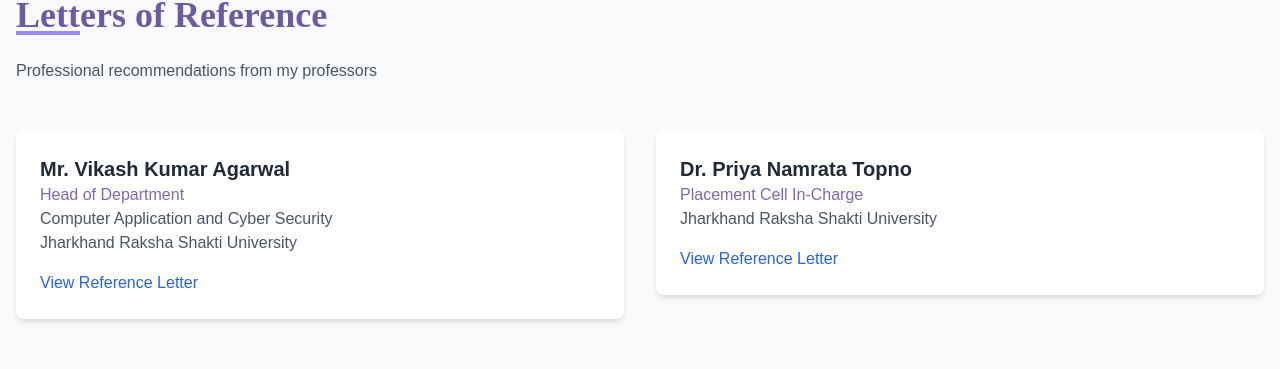
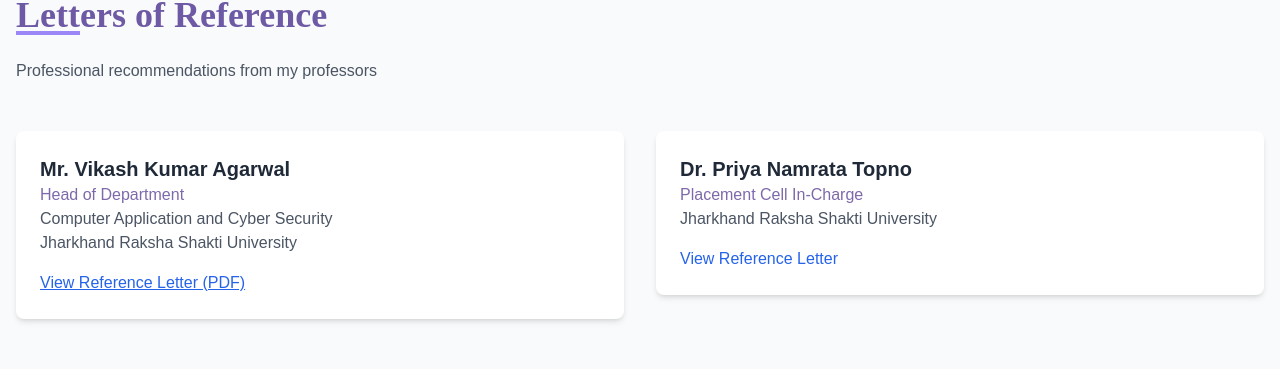
Before and after one commit to asthaanand12/asthasportfolio, a React (Vite) app: page / in a window 1280 px wide. Shown: the part 6217-6586 px from the top of the page. Built offline with nearby package versions, Linux system fonts and the light colour scheme.

Commit message:
Fix: Open PDF on reference letter click
Update the reference letter path for Mr. Vikash Kumar Agarwal to open a PDF on click.

```diff
--- a/src/components/References.tsx
+++ b/src/components/References.tsx
@@ -15,13 +15,15 @@ const references = [
     title: "Head of Department",
     department: "Computer Application and Cyber Security",
     institution: "Jharkhand Raksha Shakti University",
-    letter: "/lovable-uploads/e3de25ed-e935-45f9-8d4e-c4eeb00324d1.png"
+    letter: null,
+    pdf: "/lovable-uploads/d417dcd4-4c0e-479a-a6b6-94a2426f9e18.pdf", // update path here if different
   },
   {
     name: "Dr. Priya Namrata Topno",
     title: "Placement Cell In-Charge",
     institution: "Jharkhand Raksha Shakti University",
-    letter: "/lovable-uploads/c1bdad99-ee12-442a-9c03-e8c522b04959.png"
+    letter: "/lovable-uploads/c1bdad99-ee12-442a-9c03-e8c522b04959.png",
+    pdf: null,
   }
 ];
 
@@ -45,12 +47,30 @@ const References = () => {
         <div className="grid grid-cols-1 md:grid-cols-2 gap-8">
           {references.map((ref, index) => (
             <motion.div
-              key={index}
+              key={ref.name}
               initial={{ opacity: 0, y: 20 }}
               whileInView={{ opacity: 1, y: 0 }}
               transition={{ duration: 0.5, delay: index * 0.1 }}
               viewport={{ once: true }}
             >
+              {ref.pdf ? (
+                <div className="bg-white p-6 rounded-lg shadow-md">
+                  <h3 className="text-xl font-semibold text-gray-800">{ref.name}</h3>
+                  <p className="text-data font-medium">{ref.title}</p>
+                  {ref.department && (
+                    <p className="text-gray-600">{ref.department}</p>
+                  )}
+                  <p className="text-gray-600">{ref.institution}</p>
+                  <a
+                    href={ref.pdf}
+                    target="_blank"
+                    rel="noopener noreferrer"
+                    className="block mt-4 text-blue-600 hover:text-blue-700 underline font-medium"
+                  >
+                    View Reference Letter (PDF)
+                  </a>
+                </div>
+              ) : (
                 <Dialog>
                   <DialogTrigger asChild>
                     <div className="bg-white p-6 rounded-lg shadow-md cursor-pointer hover:shadow-lg transition-shadow">
@@ -70,13 +90,16 @@ const References = () => {
                       <DialogTitle>Reference Letter from {ref.name}</DialogTitle>
                     </DialogHeader>
                     <div className="mt-4">
+                      {ref.letter && (
                         <ZoomableImage
                           src={ref.letter}
                           alt={`Reference letter from ${ref.name}`}
                         />
+                      )}
                     </div>
                   </DialogContent>
                 </Dialog>
+              )}
             </motion.div>
           ))}
         </div>
```
Lines whose indentation alone changed are shown as unchanged.
